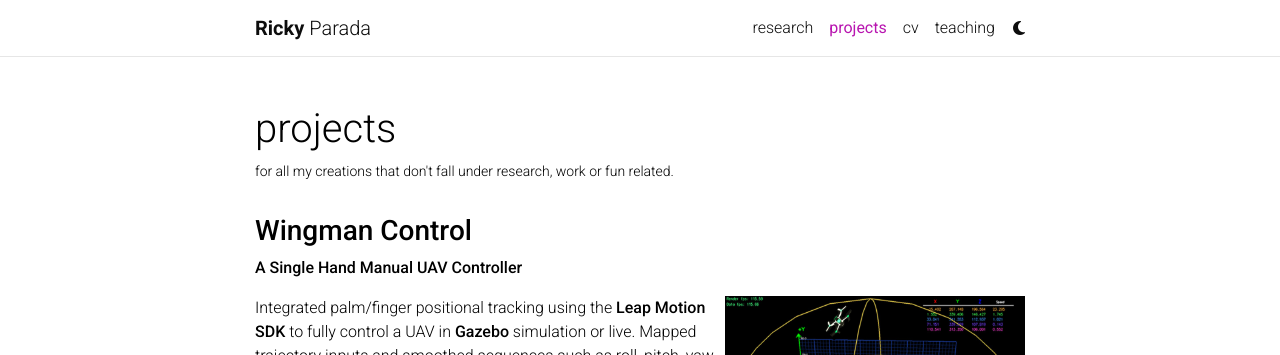
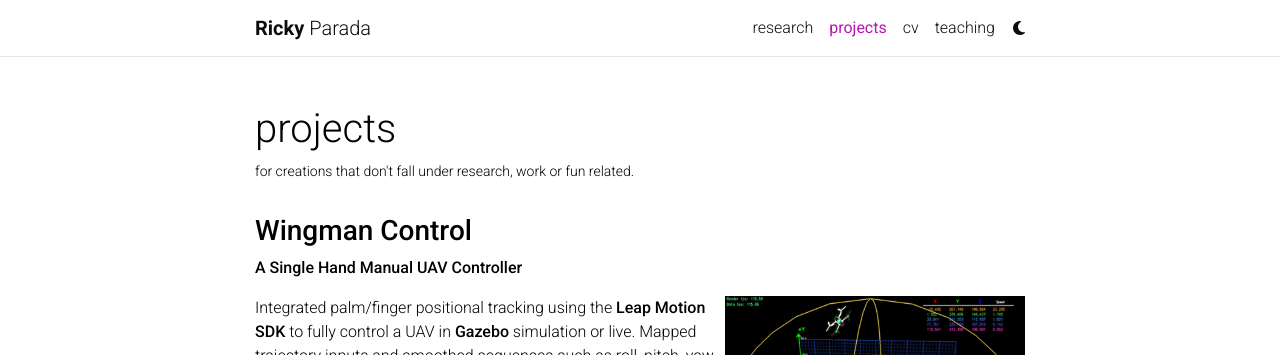
Before and after one commit to rickyparada/rickyparada.github.io, a Jekyll site: the page built from _pages/projects.md, in a window 1280 px wide and 900 px high. Shown: the top 355 px of the window. Built offline with Jekyll 4.4.1, drawn with Linux system fonts in a browser that asks for light colours; comment, search, counter and statistics services are not loaded; a style sheet for code colours, icons or effects is not loaded.

```diff
--- a/_pages/projects.md
+++ b/_pages/projects.md
@@ -4,7 +4,7 @@
 permalink: /projects/
 nav: true
 nav_order: 3
-description: for all my creations that don't fall under research, work or fun related.
+description: for creations that don't fall under research, work or fun related.
 ---
 
 ### **Wingman Control**
```
Also changed, not shown: _pages/research.md (+1 -1 lines).
